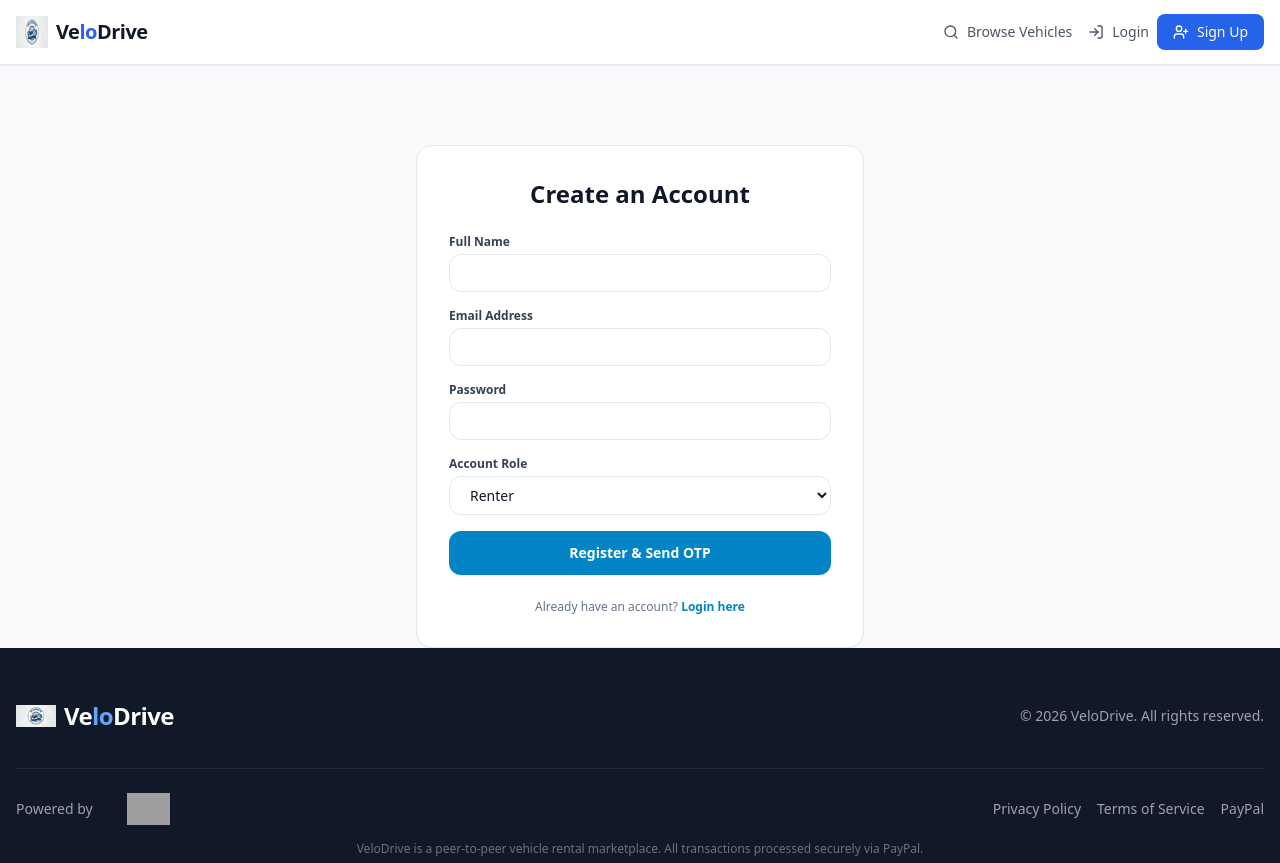
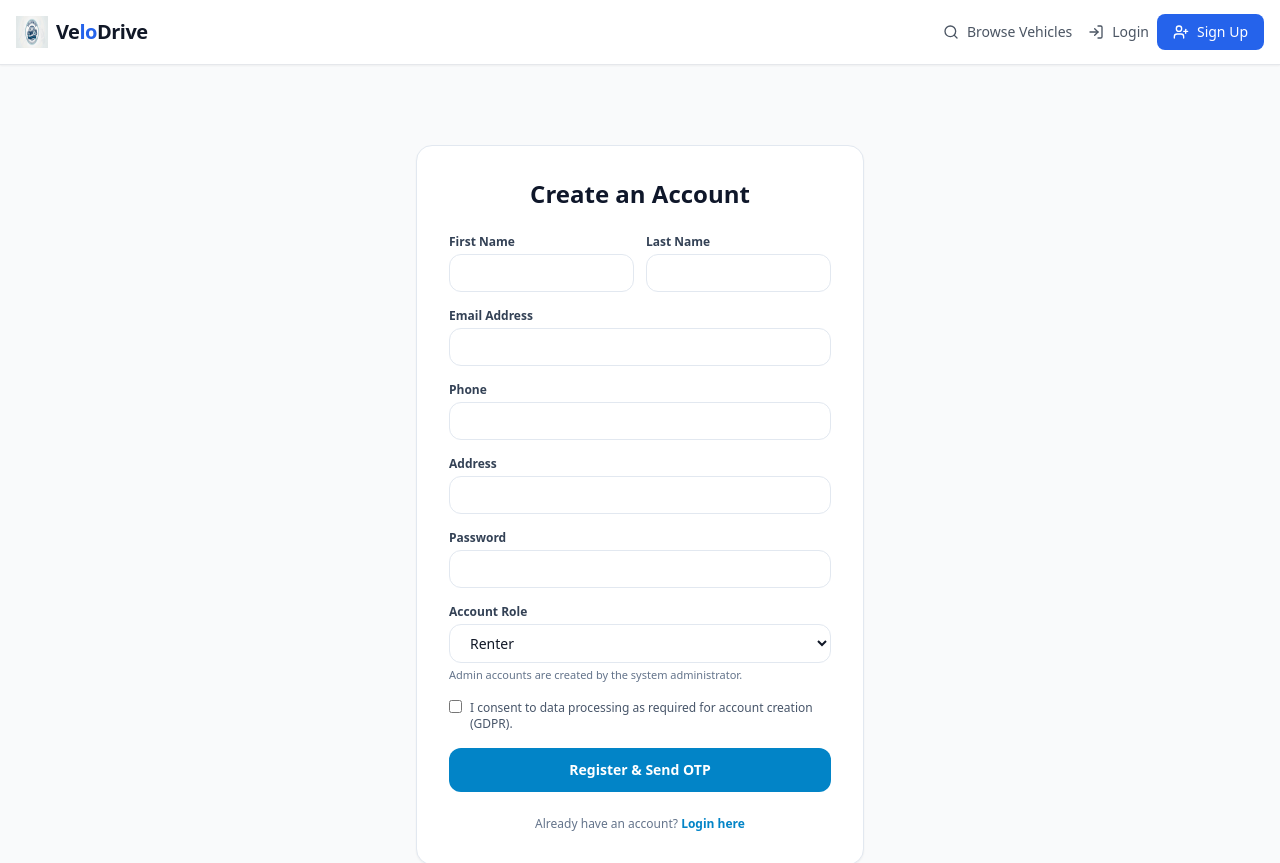
Before and after one commit to GilaKnowles80/VeloDrive, a React (Vite) app in the folder velodrive-app/frontend/: page /register in a window 1280 px wide. Shown: the top 863 px of the page. Built offline with nearby package versions, Linux system fonts and the light colour scheme; grey boxes are pictures that could not be loaded.

Commit message:
Fix registration validation: require all fields and block self-service admin signup

```diff
--- a/velodrive-app/frontend/src/pages/Register.jsx
+++ b/velodrive-app/frontend/src/pages/Register.jsx
@@ -5,7 +5,9 @@ import api from '../utils/api';
 
 const Register = () => {
   const [step, setStep] = useState('register'); // 'register' or 'verify'
-  const [formData, setFormData] = useState({ name: '', email: '', password: '', role: 'renter' });
+  const [formData, setFormData] = useState({
+    firstName: '', lastName: '', email: '', phone: '', address: '', password: '', role: 'renter', gdprConsent: false,
+  });
   const [otp, setOtp] = useState('');
   const [error, setError] = useState('');
   const [message, setMessage] = useState('');
@@ -17,16 +19,20 @@ const Register = () => {
     e.preventDefault();
     setError('');
     setMessage('');
+    if (!formData.gdprConsent) {
+      setError('GDPR consent is required to register.');
+      return;
+    }
     try {
       await api.post('/auth/register', {
         role: formData.role,
-        firstName: formData.name,
-        lastName: '',
-        email: formData.email,
+        firstName: formData.firstName.trim(),
+        lastName: formData.lastName.trim(),
+        email: formData.email.trim(),
         password: formData.password,
-        phone: '',
-        address: '',
-        gdprConsent: true
+        phone: formData.phone.trim(),
+        address: formData.address.trim(),
+        gdprConsent: true,
       });
 
       setMessage('Verification code sent to your email!');
@@ -68,52 +74,45 @@ const Register = () => {
 
       {step === 'register' ? (
         <form onSubmit={handleRegisterSubmit} className="space-y-4">
-          <div>
-            <label className="block text-xs font-bold text-slate-700 mb-1">Full Name</label>
-            <input
-              type="text"
-              value={formData.name}
-              onChange={(e) => setFormData({ ...formData, name: e.target.value })}
-              required
-              className="w-full px-4 py-2 border border-slate-200 rounded-xl text-sm focus:outline-none focus:border-sky-500"
-            />
+          <div className="grid grid-cols-1 md:grid-cols-2 gap-3">
+            <div>
+              <label className="block text-xs font-bold text-slate-700 mb-1">First Name</label>
+              <input type="text" value={formData.firstName} onChange={(e) => setFormData({ ...formData, firstName: e.target.value })} required className="w-full px-4 py-2 border border-slate-200 rounded-xl text-sm focus:outline-none focus:border-sky-500" />
+            </div>
+            <div>
+              <label className="block text-xs font-bold text-slate-700 mb-1">Last Name</label>
+              <input type="text" value={formData.lastName} onChange={(e) => setFormData({ ...formData, lastName: e.target.value })} required className="w-full px-4 py-2 border border-slate-200 rounded-xl text-sm focus:outline-none focus:border-sky-500" />
+            </div>
           </div>
           <div>
             <label className="block text-xs font-bold text-slate-700 mb-1">Email Address</label>
-            <input
-              type="email"
-              value={formData.email}
-              onChange={(e) => setFormData({ ...formData, email: e.target.value })}
-              required
-              className="w-full px-4 py-2 border border-slate-200 rounded-xl text-sm focus:outline-none focus:border-sky-500"
-            />
+            <input type="email" value={formData.email} onChange={(e) => setFormData({ ...formData, email: e.target.value })} required className="w-full px-4 py-2 border border-slate-200 rounded-xl text-sm focus:outline-none focus:border-sky-500" />
+          </div>
+          <div>
+            <label className="block text-xs font-bold text-slate-700 mb-1">Phone</label>
+            <input type="tel" value={formData.phone} onChange={(e) => setFormData({ ...formData, phone: e.target.value })} required className="w-full px-4 py-2 border border-slate-200 rounded-xl text-sm focus:outline-none focus:border-sky-500" />
+          </div>
+          <div>
+            <label className="block text-xs font-bold text-slate-700 mb-1">Address</label>
+            <input type="text" value={formData.address} onChange={(e) => setFormData({ ...formData, address: e.target.value })} required className="w-full px-4 py-2 border border-slate-200 rounded-xl text-sm focus:outline-none focus:border-sky-500" />
           </div>
           <div>
             <label className="block text-xs font-bold text-slate-700 mb-1">Password</label>
-            <input
-              type="password"
-              value={formData.password}
-              onChange={(e) => setFormData({ ...formData, password: e.target.value })}
-              required
-              className="w-full px-4 py-2 border border-slate-200 rounded-xl text-sm focus:outline-none focus:border-sky-500"
-            />
+            <input type="password" value={formData.password} onChange={(e) => setFormData({ ...formData, password: e.target.value })} required className="w-full px-4 py-2 border border-slate-200 rounded-xl text-sm focus:outline-none focus:border-sky-500" />
           </div>
           <div>
             <label className="block text-xs font-bold text-slate-700 mb-1">Account Role</label>
-            <select
-              value={formData.role}
-              onChange={(e) => setFormData({ ...formData, role: e.target.value })}
-              className="w-full px-4 py-2 border border-slate-200 rounded-xl text-sm bg-white focus:outline-none focus:border-sky-500"
-            >
+            <select value={formData.role} onChange={(e) => setFormData({ ...formData, role: e.target.value })} className="w-full px-4 py-2 border border-slate-200 rounded-xl text-sm bg-white focus:outline-none focus:border-sky-500">
               <option value="renter">Renter</option>
               <option value="owner">Vehicle Owner</option>
-              <option value="admin">Admin</option>
             </select>
+            <p className="text-[11px] text-slate-500 mt-1">Admin accounts are created by the system administrator.</p>
           </div>
-          <button
-            type="submit"
-            className="w-full py-3 bg-sky-600 hover:bg-sky-700 text-white font-extrabold rounded-xl transition cursor-pointer text-sm"
-          >
+          <label className="flex items-start gap-2 text-xs text-slate-600">
+            <input type="checkbox" checked={formData.gdprConsent} onChange={(e) => setFormData({ ...formData, gdprConsent: e.target.checked })} required />
+            <span>I consent to data processing as required for account creation (GDPR).</span>
+          </label>
+          <button type="submit" className="w-full py-3 bg-sky-600 hover:bg-sky-700 text-white font-extrabold rounded-xl transition cursor-pointer text-sm">
             Register & Send OTP
           </button>
         </form>
```
Also changed, not shown: 1 other file (tests, documents, lock files or other folders).
